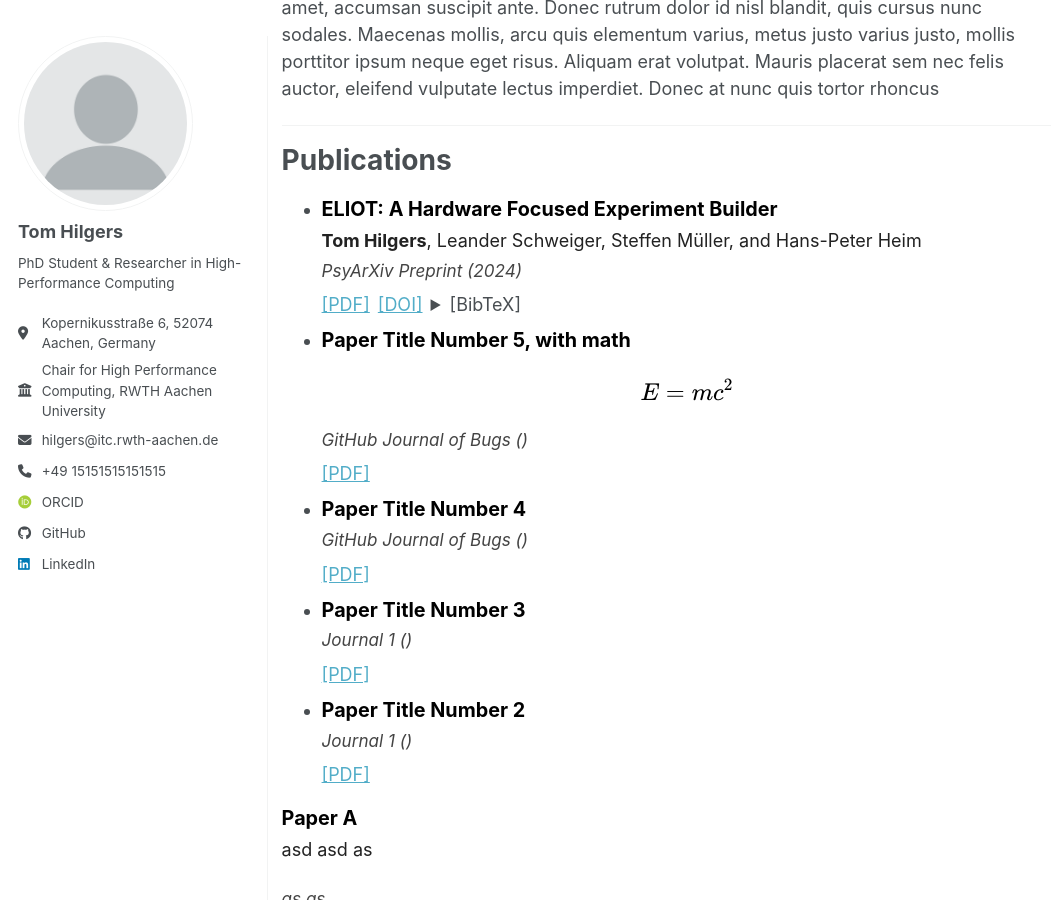
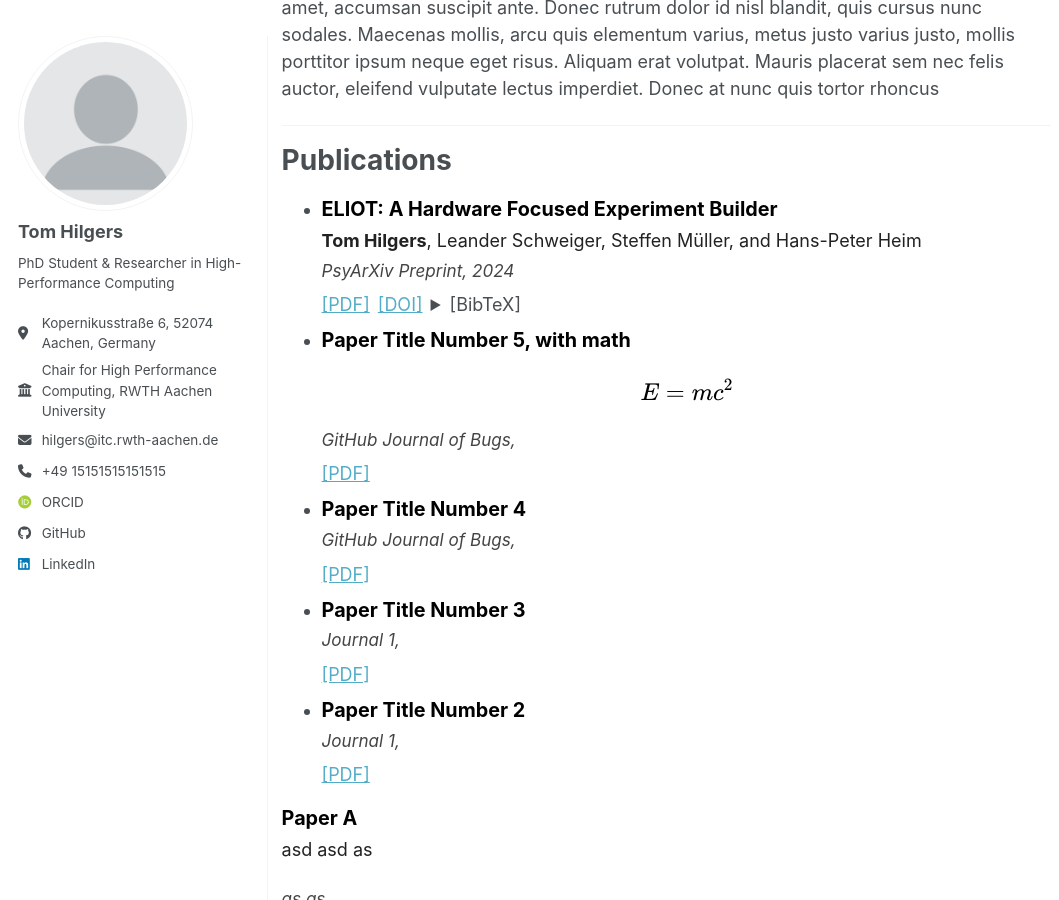
Before and after one commit to tomhilgers/tomhilgers.github.io, a Jekyll site: the page built from _pages/about.md, in a window 1280 px wide and 900 px high, scrolled down 791 px. Shown: the whole window, without its empty margins (0-1059 px from the left). Built offline with Jekyll 4.4.1, drawn with Linux system fonts in a browser that asks for light colours; some web fonts are replaced; a script bundle is joined from its source files by our own code; library files that are not in the unit come from our copies.

Commit message:
Update about.md

```diff
--- a/_pages/about.md
+++ b/_pages/about.md
@@ -34,13 +34,13 @@ Publications
      <li>
         <h3 class="publication-title"> {{ post.title }}</h3>
         <div class="publication-authors"> {{ post.authors }}</div>
-        <div class="publication-venue"> {{ post.venue }} ({{ post.year }}) </div>
+        <div class="publication-venue"> {{ post.venue }}, {{ post.year }} </div>
         <div class="publication-links">
           {% if post.paperurl %}
             <a href="{{post.paperurl}}" target="_blank" rel="noopener noreferrer">[PDF]</a>
           {% endif %}
           {% if post.doi %}
-            <a href="{{post.doi}}" target="_blank" rel="noopener noreferrer">[DOI]</a>
+            <a href="doi.org/{{post.doi}}" target="_blank" rel="noopener noreferrer">[DOI]</a>
           {% endif %}
           {% if post.code %}
             <a href="{{post.code}}" target="_blank" rel="noopener noreferrer">[Code]</a>
```
